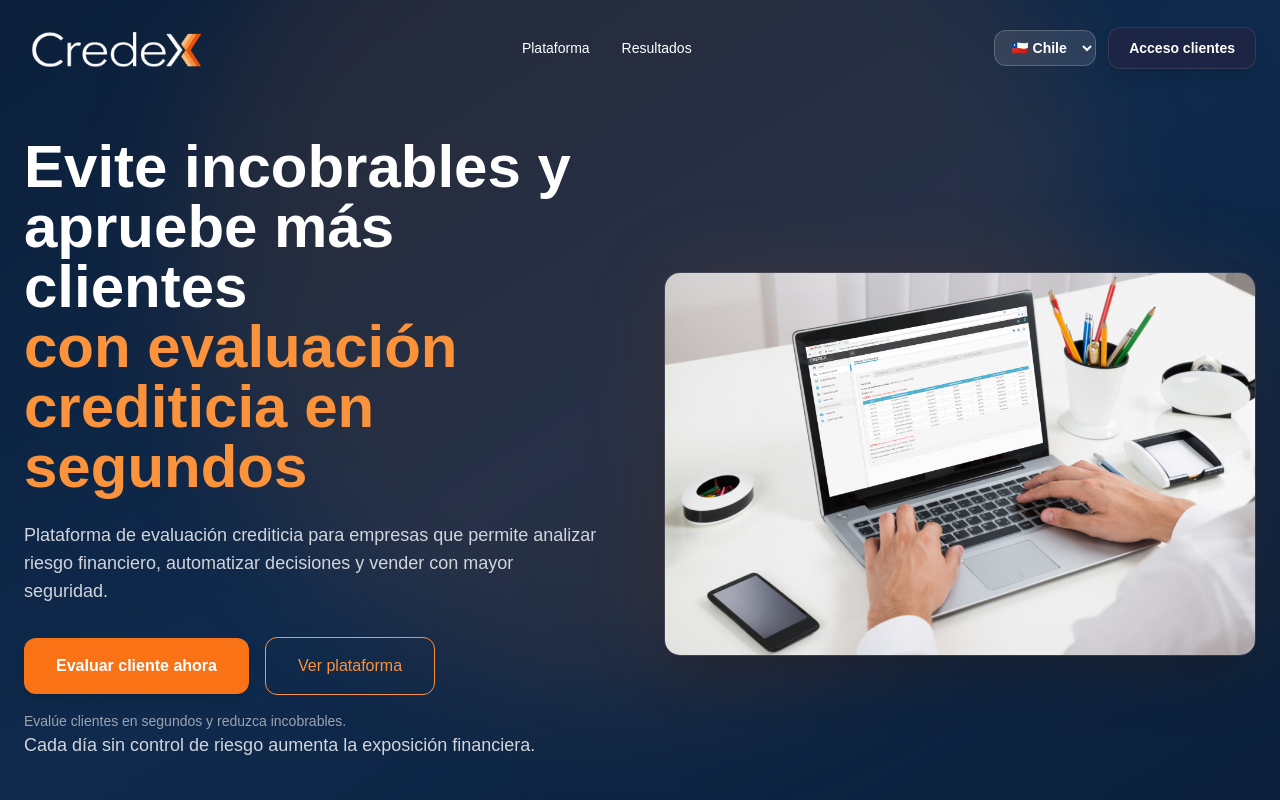
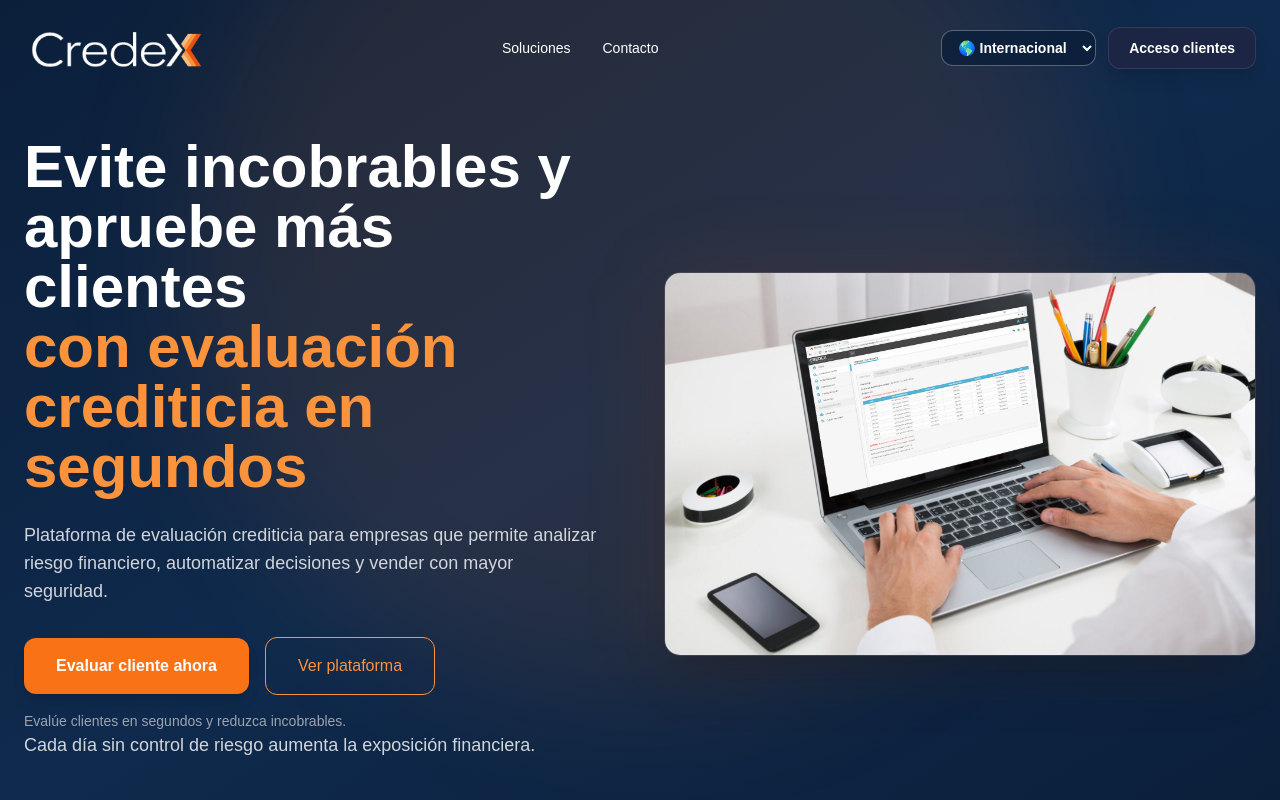
Before and after one commit to Tecdex-SpA/webcredex, a React (Vite) app: page / in a window 1280 px wide. Shown: the top 800 px of the page. Built offline with nearby package versions, Linux system fonts and the light colour scheme; no server answers.

Commit message:
feat: make market selector navigate country pages

```diff
--- a/src/components/Header.jsx
+++ b/src/components/Header.jsx
@@ -1,39 +1,18 @@
 import { useEffect, useState } from "react";
-import { useLocation } from "react-router-dom";
-
-const COUNTRIES = {
-  CL: {
-    label: "Chile",
-    flag: "🇨🇱",
-    clientUrl: "https://ww8.portalcredex.cl",
-  },
-  PE: {
-    label: "Perú",
-    flag: "🇵🇪",
-    clientUrl: "https://ww8.credexapp.com",
-  },
-};
-
-function getCountryFromHostname() {
-  const host = window.location.hostname.toLowerCase();
-
-  if (host === "www.credex.cl" || host === "ww2.credex.cl" || host === "credex.cl") {
-    return "CL";
-  }
-
-  if (host === "www.credexapp.com" || host === "credexapp.com") {
-    return "PE";
-  }
-
-  return null;
-}
+import { useLocation, useNavigate } from "react-router-dom";
+import {
+  ENABLED_MARKETS,
+  MARKETS,
+  getCurrentMarket,
+} from "../config/markets";
 
 export default function Header() {
   const [scrolled, setScrolled] = useState(false);
-  const [country, setCountry] = useState("CL");
   const location = useLocation();
+  const navigate = useNavigate();
+  const market = getCurrentMarket(location.pathname);
 
-  const isHome = location.pathname === "/";
+  const isHome = ["/", "/cl", "/pe", "/co"].includes(location.pathname);
 
   useEffect(() => {
     const handleScroll = () => setScrolled(window.scrollY > 20);
@@ -43,36 +22,16 @@ export default function Header() {
     return () => window.removeEventListener("scroll", handleScroll);
   }, []);
 
-  useEffect(() => {
-    const domainCountry = getCountryFromHostname();
+  const isLight = scrolled || !isHome;
 
-    if (domainCountry) {
-      setCountry(domainCountry);
-      localStorage.setItem("credex_country", domainCountry);
-      return;
-    }
+  const handleMarketChange = (event) => {
+    const selectedMarket = MARKETS[event.target.value];
+    if (!selectedMarket) return;
 
-    const savedCountry = localStorage.getItem("credex_country");
-
-    if (savedCountry && COUNTRIES[savedCountry]) {
-      setCountry(savedCountry);
-      return;
-    }
-
-    fetch("https://ipapi.co/json/")
-      .then((res) => res.json())
-      .then((data) => {
-        const detected = data?.country_code === "PE" ? "PE" : "CL";
-        setCountry(detected);
-        localStorage.setItem("credex_country", detected);
-      })
-      .catch(() => {
-        setCountry("CL");
-      });
-  }, []);
-
-  const isLight = scrolled || !isHome;
-  const selectedCountry = COUNTRIES[country];
+    localStorage.setItem("credex_country", selectedMarket.code);
+    navigate(selectedMarket.path);
+    window.scrollTo({ top: 0, behavior: "smooth" });
+  };
 
   return (
     <header
@@ -83,50 +42,54 @@ export default function Header() {
       }`}
     >
       <div className="max-w-7xl mx-auto flex items-center justify-between h-24 px-6">
-        <img
-          src={isLight ? "/logo-credex.png" : "/logo-credex-white.png"}
-          alt="Credex"
-          className="h-14 md:h-16 object-contain"
-        />
+        <a href={market.path} aria-label="Ir al inicio de Credex">
+          <img
+            src={isLight ? "/logo-credex.png" : "/logo-credex-white.png"}
+            alt="Credex"
+            className="h-14 md:h-16 object-contain"
+          />
+        </a>
 
         <nav
           className={`hidden md:flex items-center gap-8 text-sm font-medium transition ${
             isLight ? "text-gray-700" : "text-white"
           }`}
         >
-          <a href="/#servicios" className="hover:opacity-70">
-            Plataforma
+          <a href={`${market.path}#servicios`} className="hover:opacity-70">
+            Soluciones
           </a>
-          <a href="/#impacto" className="hover:opacity-70">
-            Resultados
+          <a href={`${market.path}#contacto`} className="hover:opacity-70">
+            Contacto
           </a>
-          {/* <a href="/#integraciones" className="hover:opacity-70">
-            Integraciones
-          </a> */}
-          {/* <a href="/#clientes" className="hover:opacity-70">
-            Clientes
-          </a> */}
         </nav>
 
         <div className="flex items-center gap-3">
+          <label htmlFor="market-selector" className="sr-only">
+            Seleccionar país o mercado
+          </label>
           <select
-            value={country}
-            onChange={(e) => {
-              setCountry(e.target.value);
-              localStorage.setItem("credex_country", e.target.value);
-            }}
-            className={`hidden md:block px-3 py-2 rounded-xl text-sm font-semibold border outline-none transition ${
+            id="market-selector"
+            value={market.code}
+            onChange={handleMarketChange}
+            className={`px-3 py-2 rounded-xl text-sm font-semibold border outline-none transition ${
               isLight
                 ? "bg-white text-gray-700 border-gray-200"
-                : "bg-white/10 text-white border-white/20"
+                : "bg-[#0B1F3A]/80 text-white border-white/30"
             }`}
+            aria-label="Seleccionar país o mercado"
           >
-            <option value="CL">🇨🇱 Chile</option>
-            <option value="PE">🇵🇪 Perú</option>
+            {ENABLED_MARKETS.map((marketCode) => {
+              const option = MARKETS[marketCode];
+              return (
+                <option key={option.code} value={option.code}>
+                  {option.flag} {option.label}
+                </option>
+              );
+            })}
           </select>
 
           <a
-            href={selectedCountry.clientUrl}
+            href={market.clientUrl}
             target="_blank"
             rel="noopener noreferrer"
             className="hidden md:block bg-[#1C2543] text-white px-5 py-2.5 rounded-xl text-sm font-semibold shadow-lg shadow-slate-900/20 border border-white/10 hover:bg-orange-500 hover:shadow-orange-500/30 hover:scale-105 transition-all duration-300"
```
